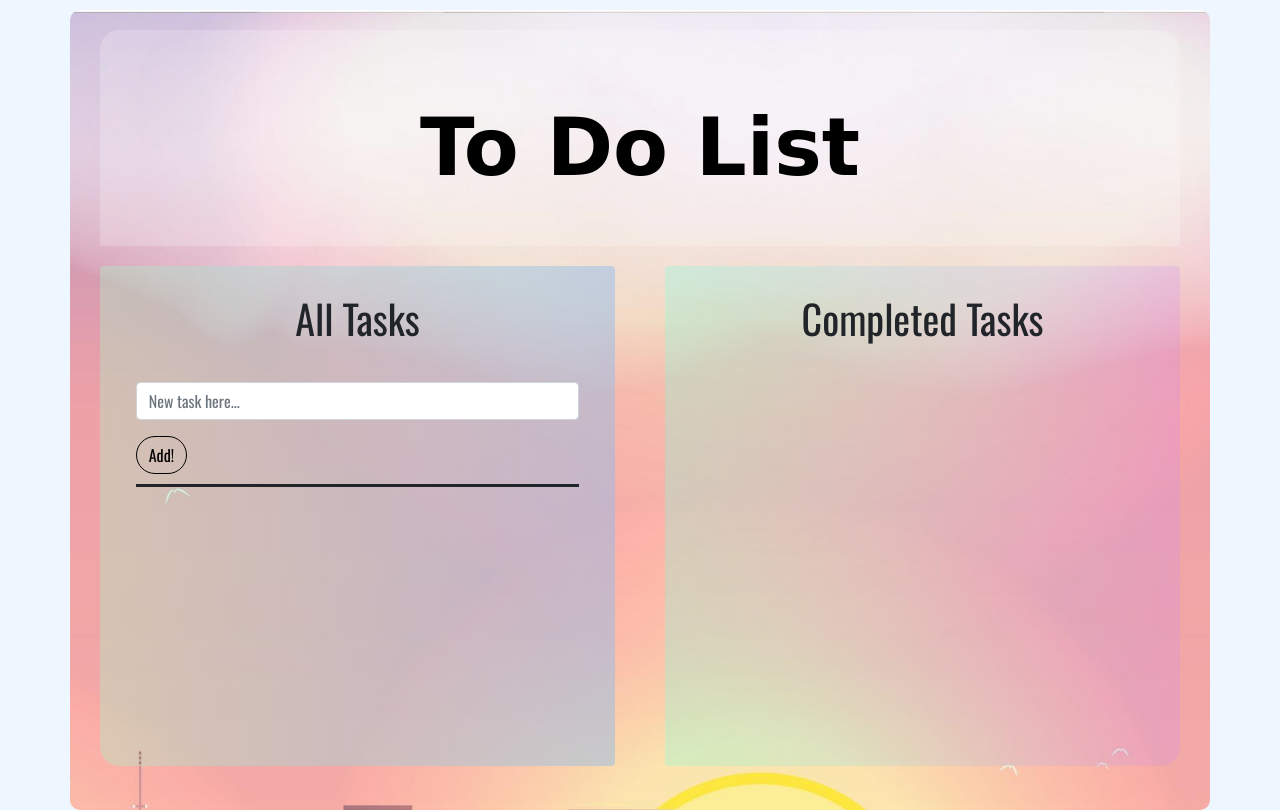
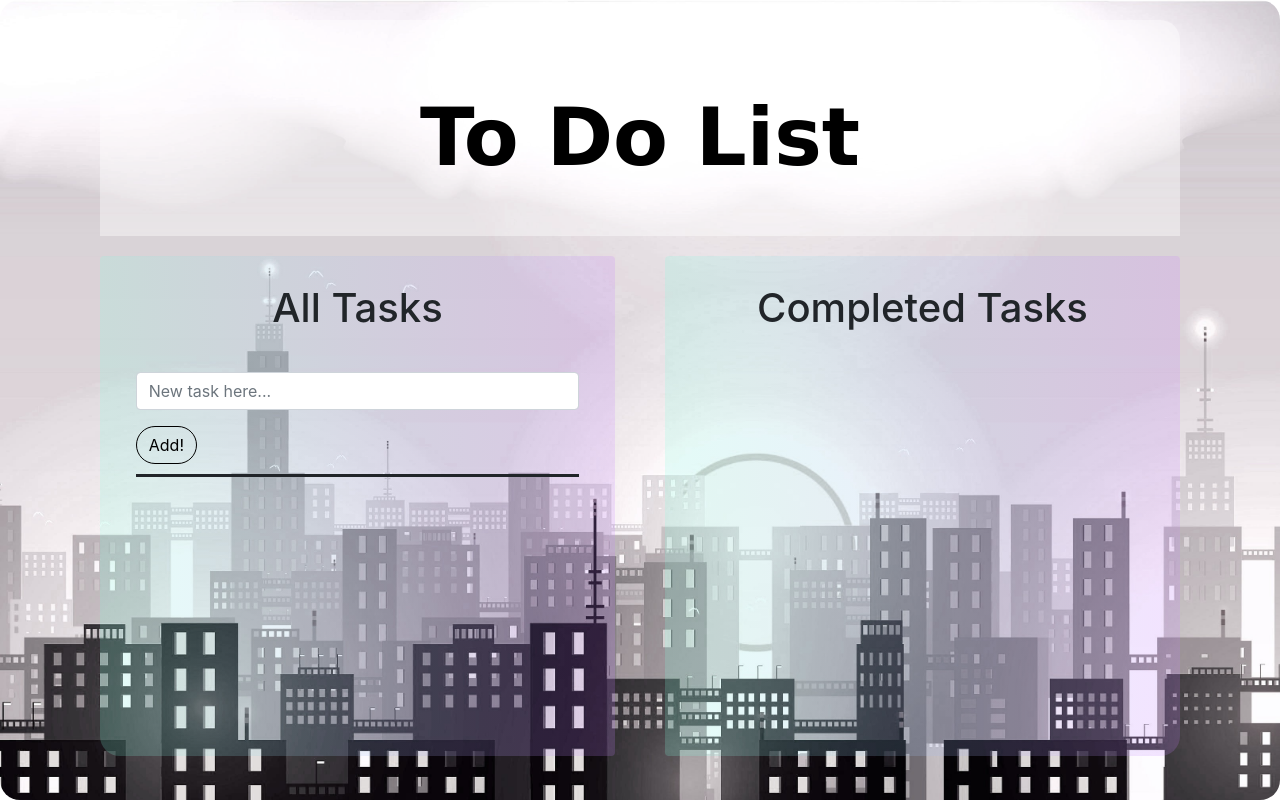
Before and after one commit to Isaacg94/to-do-list, a plain HTML site: page index.html in a window 1280 px wide. Drawn offline with nearby package versions, Linux system fonts and the light colour scheme; a web font is replaced by a local one.

Commit message:
add modifications to page background and README.md file

```diff
--- a/css/styles.css
+++ b/css/styles.css
@@ -1,22 +1,25 @@
 html, body {
   height: 100%;
 }
-body {
+/* body {
   background-color: #eef6ff;
   font-family: 'Oswald', sans-serif;
+} */
+.container-fluid {
+  background: url('../images/bg1.jpg');
+  border-radius: 20px;
+  background-size: cover;
+  background-repeat: no-repeat;
+  min-height: 100%;
+  overflow: hidden;
 }
 .container {
-  background: url('../images/city2.jpg');
-  background-size: cover;
-  background-repeat: no-repeat;
   margin-top: 10px;
   margin-bottom: 10px;
   border-radius: 10px;
-  min-height: 100%;
-  overflow: hidden;
 }
 #header-text {
-  background: rgba(255,255,255, 0.2);
+  background: rgba(255,255,255, 0.4);
   font-family: 'Montez', cursive;
   text-align: center;
   color: #000000;
@@ -37,7 +40,7 @@ body {
   padding: 3%;
   margin-right: 10px;
   border: none;
-  background: linear-gradient(90deg, rgba(174,238,196,0.4) 0%, rgba(148,187,233,0.5) 100%);
+  background: linear-gradient(90deg, rgba(129,255,223,0.2) 0%, rgba(198,128,255,0.2) 100%);
   height: 500px;
 }
 .all-tasks:hover ul {
@@ -61,7 +64,7 @@ body {
   padding: 3%;
   margin-left: 10px;
   border: none;
-  background: linear-gradient(90deg, rgba(129,255,223,0.3) 0%, rgba(198,128,255,0.2) 100%);
+  background: linear-gradient(90deg, rgba(129,255,223,0.2) 0%, rgba(198,128,255,0.2) 100%);
 
   height: 500px;
 }
--- a/index.html
+++ b/index.html
@@ -10,10 +10,8 @@
     <title>To Do List!</title>
   </head>
   <body>
+    <div class="container-fluid">
       <div class="container">
-      <!-- <div class="jumbotron">
-        <h1><strong>To Do List</strong></h1>
-      </div> -->
         <h1 id="header-text"><strong>To Do List</strong></h1>
         <div class="col-md-12">
           <div class="row">
@@ -59,5 +57,8 @@
         </div>
       </div>
 
+    </div>
+
+
   </body>
 </html>
```
Also changed, not shown: images/bg1.jpg (added), images/screenshot.png (added), images/screenshot1.png (deleted), 1 other file. Lines whose indentation alone changed are shown as unchanged.
